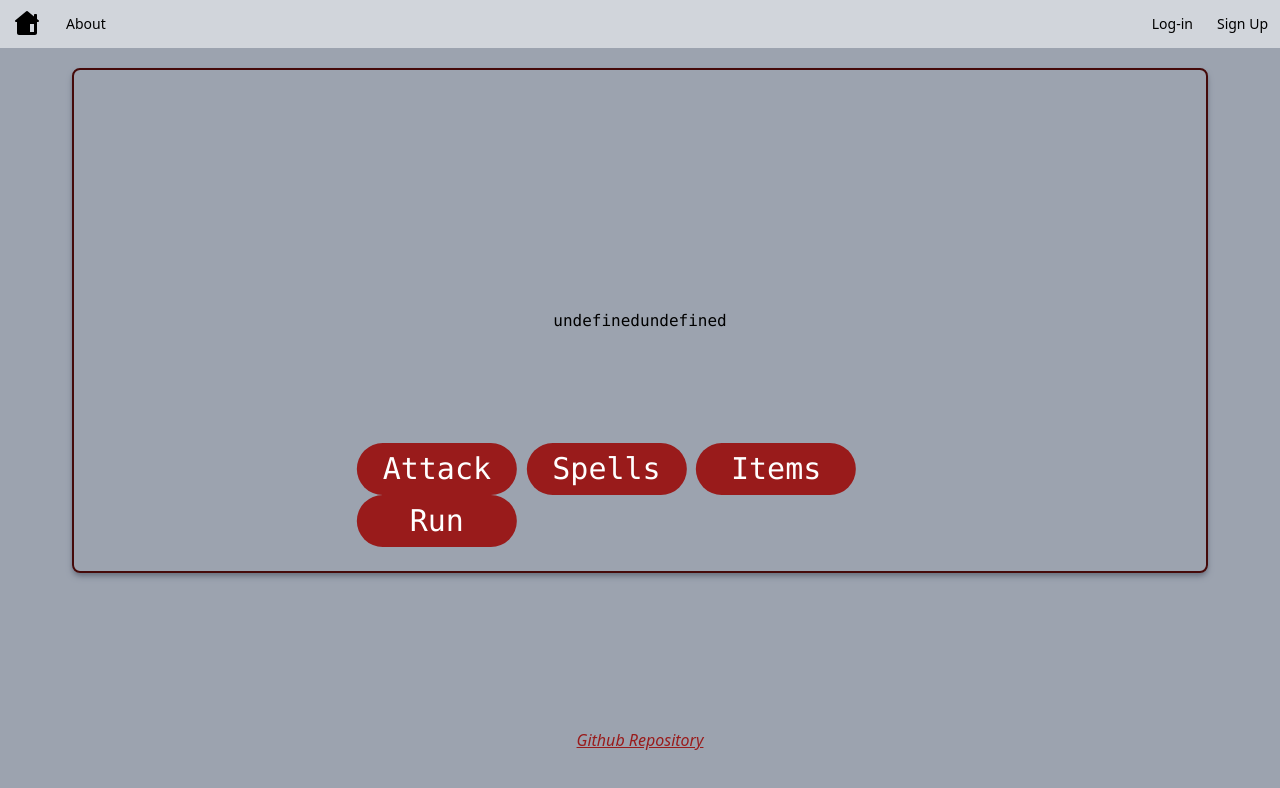
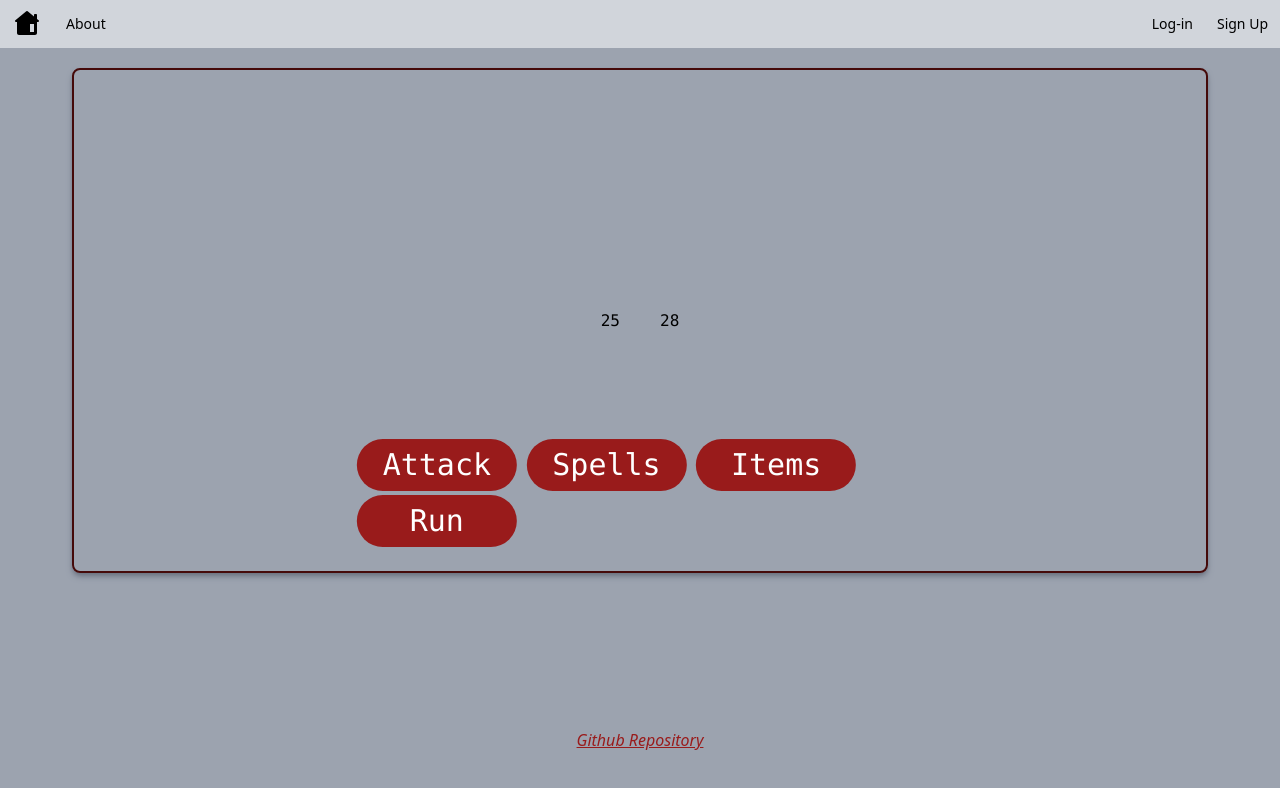
Before and after one commit to CoCochran/turnbasedgame, a SvelteKit app: page /play in a window 1280 px wide. Both pictures are taken after a click on the button "Fight!". Shown: the top 788 px of the page. Built offline with nearby package versions, Linux system fonts and the light colour scheme.

Commit message:
added parent class for enemies

```diff
--- a/src/routes/play/+page.svelte
+++ b/src/routes/play/+page.svelte
@@ -1,6 +1,6 @@
 <script>
-  import { enemies, initiateFight, damage, heal, enemyTurn} from '../../scripts/FightFunctions'
-  import { Slime } from '../../scripts/Enemies'
+  import { initiateFight, damage, heal, enemyTurn} from '../../scripts/FightFunctions'
+  import { Slime, enemies } from '../../scripts/Enemies'
 
   let fight = false;
   let fightEnemies;
@@ -16,25 +16,24 @@
 
 {#if fight}
   {#each fightEnemies as enemy}
-    {enemy.maxHP}
-
+    <p class="px-5">{enemy.maxHP}</p>
   {/each}
   <div class="absolute bottom-0 left-1/2 transform -translate-x-1/2 pb-6">
 
-    <button class="bg-red-800 text-3xl rounded-full px-6 py-2 text-white w-40" on:click={function(){
+    <button class="bg-red-800 text-3xl rounded-full px-6 py-2 my-1 text-white w-40" on:click={function(){
       console.log("attack")
 
     }}>
     Attack
   </button>
 
-  <button class="bg-red-800 text-3xl rounded-full px-6 py-2 text-white w-40" on:click={function(){
+  <button class="bg-red-800 text-3xl rounded-full px-6 py-2 my-1 text-white w-40" on:click={function(){
     console.log("spells")
   }}>
   Spells
 </button>
 
-<button class="bg-red-800 text-3xl rounded-full px-6 py-2 text-white w-40" on:click={function(){
+<button class="bg-red-800 text-3xl rounded-full px-6 py-2 my-1 text-white w-40" on:click={function(){
   console.log("items")
 }}>
 Items
@@ -51,8 +50,8 @@ Run
   {:else}
     <button class="flex items-center justify-center mt-12 bg-red-800 text-3xl rounded-full px-5 py-2 text-white" on:click={function(){
       toggleFight();
-      fightEnemies = initiateFight(enemies)
-      console.log(fightEnemies[0].length)
+      fightEnemies = initiateFight(enemies);
+      console.log(fightEnemies[0].length);
 
     }}>
     Fight!
--- a/src/scripts/Enemies.js
+++ b/src/scripts/Enemies.js
@@ -1,10 +1,23 @@
-export class Slime{
-    constructor(level=(1), hp=(20 + (Math.floor((Math.random() * 10) + 1)) + (5 * (level - 1))), damage=(Math.floor(Math.random() * 6 + (1.3 * level))), spells=[], drops=["Goop"]){
-        this.level = level
-        this.maxHP = hp
-        this.hp = hp
-        this.damage = damage
-        this.spells = spells
-        this.drops = drops
+
+class Enemy {
+    constructor(level, maxHP, damage, spells, drops) {
+        this.level = level;
+        this.maxHP = maxHP;
+        this.hp = maxHP;
+        this.damage = damage;
+        this.spells = spells;
+        this.drops = drops;
     }
 }
+
+export class Slime extends Enemy {
+    constructor(level = 1) {
+        const maxHP = 20 + Math.floor(Math.random() * 10 + 1) + 5 * (level - 1);
+        const damage = Math.floor(Math.random() * 6 + 1.3 * level);
+        const spells = [];
+        const drops = ["Goop"];
+        super(level, maxHP, damage, spells, drops);
+    }
+}
+
+export const enemies = [Slime];
--- a/src/scripts/FightFunctions.js
+++ b/src/scripts/FightFunctions.js
@@ -1,6 +1,5 @@
-import { Slime } from './Enemies.js';
+import { Slime, enemies } from './Enemies.js';
 
-export const enemies = [Slime];
 
 export let fight = false;
 
@@ -27,7 +26,8 @@ export function initiateFight(enemies){
     for (let i = 0; i < enemyNumber; i++){
         let enemyIndex = Math.floor(Math.random() * enemies.length);
         let slime = new Slime()
-        fightEnemies.push(enemies[enemyIndex]);
+        fightEnemies.push(slime);
+        //fightEnemies.push(enemies[enemyIndex]);
 
     }
     return fightEnemies;
```
